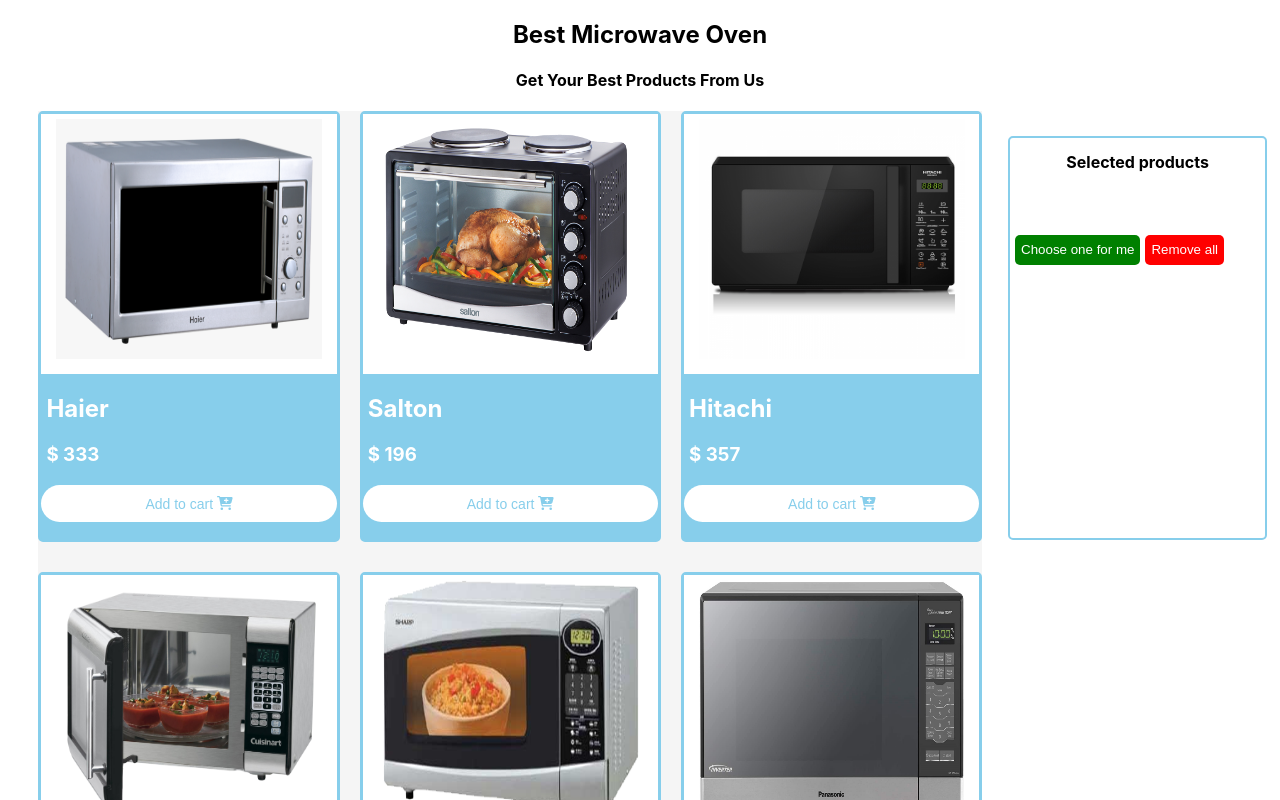
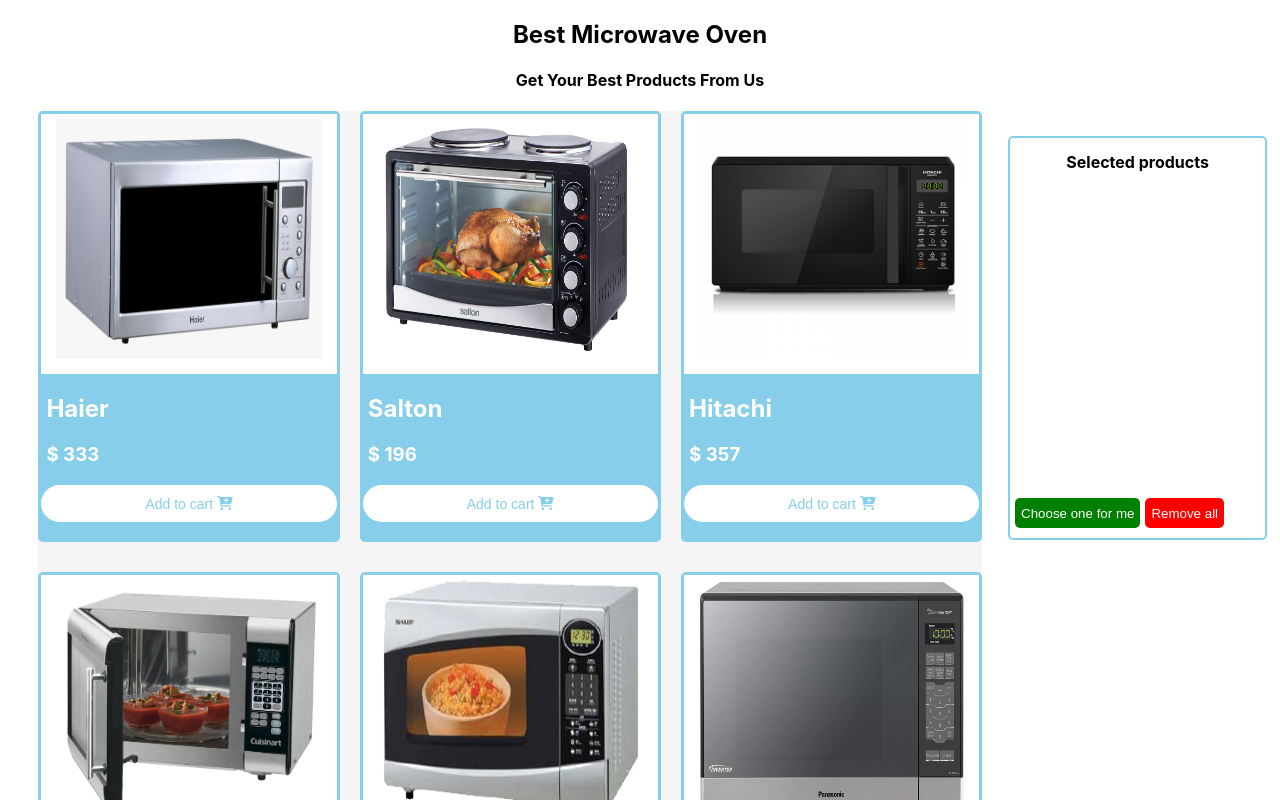
Before and after one commit to faridulhaque/assignment-8, a React (Create React App) app: page / in a window 1280 px wide. Shown: the top 800 px of the page. Built offline with nearby package versions, Linux system fonts and the light colour scheme.

Commit message:
button sticky done

```diff
--- a/src/Components/Cart/Cart.css
+++ b/src/Components/Cart/Cart.css
@@ -1,5 +1,7 @@
 .cart{
     width: 100%;
+    height: 500px;
+
 }
 .cart h2{
 font-size: 16px;
--- a/src/Components/Cart/Cart.js
+++ b/src/Components/Cart/Cart.js
@@ -14,9 +14,11 @@ const Cart = (props) => {
             }
 
             <br/>
-
+            <div className='buttons'>
             <button onClick={choseOne} className='btn-a'>Choose one for me</button>
             <button onClick={removeAll} className='btn-b'>Remove all</button>
+            </div>
+
             </div>
 
     );
```
